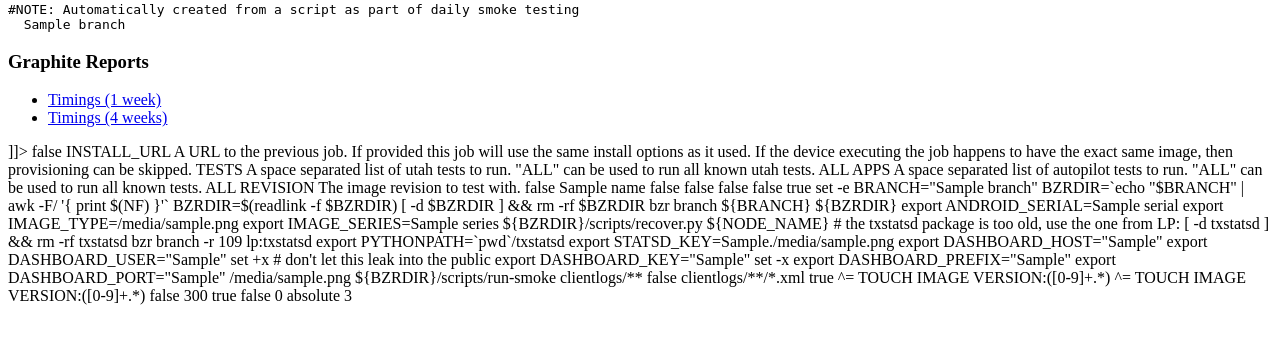
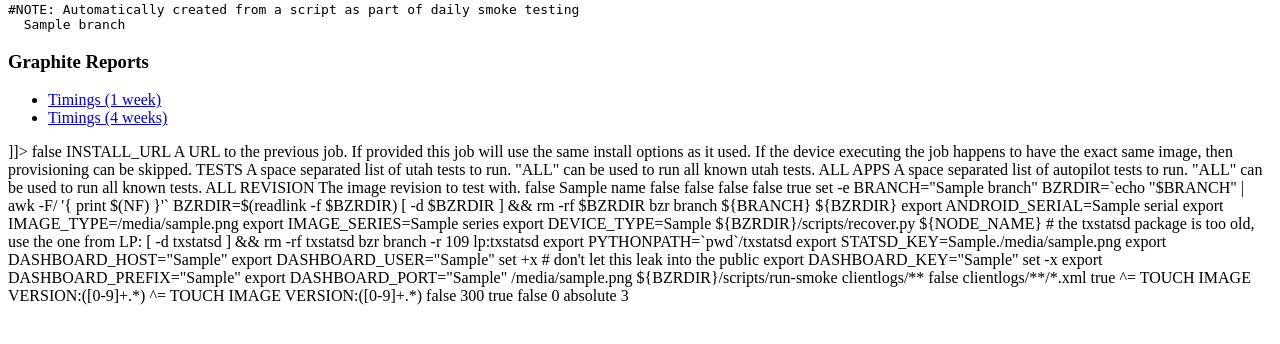
Before and after one commit to plars/ubuntu-touch-testing, a Python web app: template jenkins/templates/touch-smoke.xml.jinja2 in a window 1280 px wide. Shown: the part 218-562 px from the top of the page. Run offline with Jinja, Linux system fonts and the light colour scheme; the template is opened without the code that fills it: most values are stand-ins (such as "Sample title", 1, 10 or a date in 2020).

Commit message:
export device_type to the job

```diff
--- a/jenkins/setup_jenkins.py
+++ b/jenkins/setup_jenkins.py
@@ -102,6 +102,7 @@ def _configure_smoke(instance, env, args, config_item, device):
 
     params = {
         'name': device['slave-label'],
+        'device_type': device['name'],
         'serial': device.get('serial', defserial),
         'publish': args.publish,
         'branch': args.branch,
@@ -132,6 +133,7 @@ def _configure_qa_job(instance, env, args, config_item, device, test):
     slave = getattr(test, 'device', device['slave-label'])
     params = {
         'name': slave,
+        'device_type': device['name'],
         'serial': device.get('serial', defserial),
         'publish': args.publish,
         'branch': args.branch,
--- a/jenkins/templates/touch-base.xml.jinja2
+++ b/jenkins/templates/touch-base.xml.jinja2
@@ -44,6 +44,7 @@ bzr branch ${BRANCH} ${BZRDIR}
 export ANDROID_SERIAL={{serial}}
 export IMAGE_TYPE={{imagetype}}
 export IMAGE_SERIES={{series}}
+export DEVICE_TYPE={{device_type}}
 
 ${BZRDIR}/scripts/recover.py ${NODE_NAME}
 
--- a/jenkins/templates/touch-smoke.xml.jinja2
+++ b/jenkins/templates/touch-smoke.xml.jinja2
@@ -86,6 +86,7 @@ bzr branch ${BRANCH} ${BZRDIR}
 export ANDROID_SERIAL={{serial}}
 export IMAGE_TYPE={{imagetype}}
 export IMAGE_SERIES={{series}}
+export DEVICE_TYPE={{device_type}}
 
 ${BZRDIR}/scripts/recover.py ${NODE_NAME}
 
```
